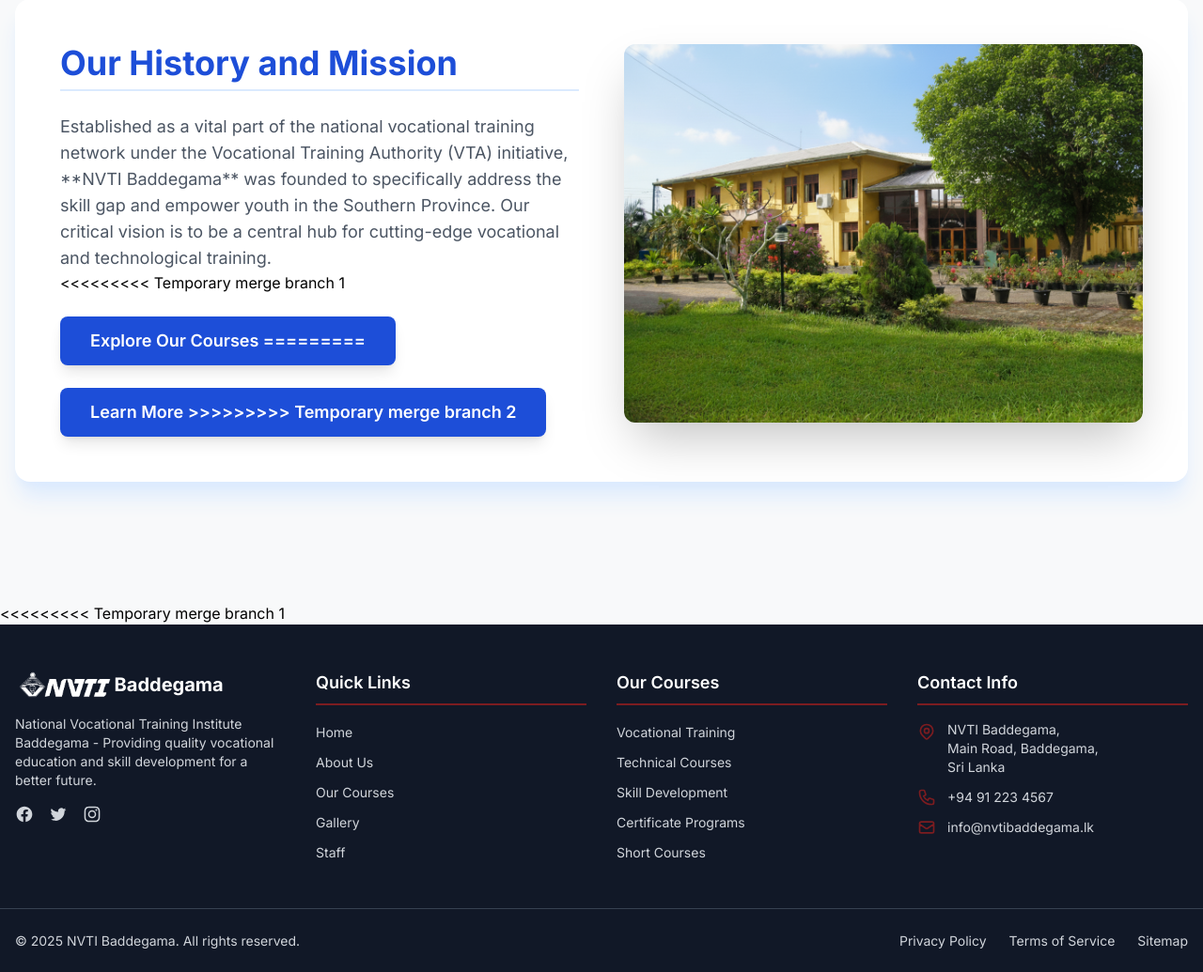
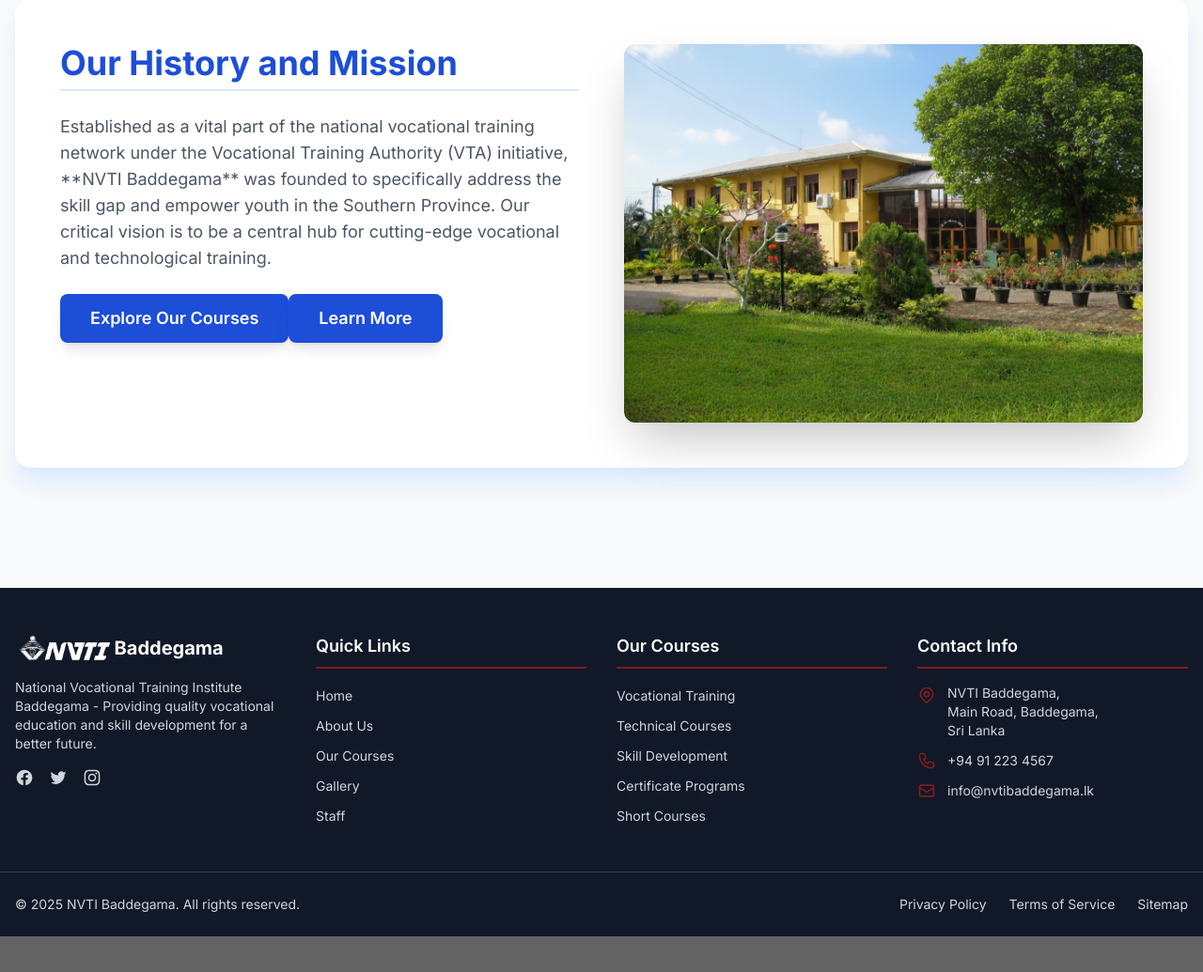
Before and after one commit to NVTI-Baddegama/NVTI-Baddegama-Main, a PHP site: page /pages/index.php in a window 1280 px wide. Shown: the part 1073-2108 px from the top of the page at 94% size. After the commit the page ends 2070 px from the top, so only its background shows below. Run offline with PHP 8.4, Linux system fonts and the light colour scheme; some libraries are stand-ins or nearby versions.

Commit message:
========

```diff
--- a/pages/index.php
+++ b/pages/index.php
@@ -87,15 +87,14 @@
                 </p>
 
                 <!-- Call to Action Button (Responsive) -->
-<<<<<<<<< Temporary merge branch 1
                 <a href="#"
                     class="inline-block px-8 py-3 mt-4 text-lg font-semibold text-white bg-primary-blue rounded-lg shadow-lg hover:bg-blue-800 transition duration-300 ease-in-out transform hover:scale-[1.02] active:scale-[0.98] focus:outline-none focus:ring-4 focus:ring-blue-300">
                     Explore Our Courses
-=========
+
                 <a href="about.php"
                     class="inline-block px-8 py-3 mt-4 text-lg font-semibold text-white bg-primary-blue rounded-lg shadow-lg hover:bg-blue-800 transition duration-300 ease-in-out transform hover:scale-[1.02] active:scale-[0.98] focus:outline-none focus:ring-4 focus:ring-blue-300">
                     Learn More
->>>>>>>>> Temporary merge branch 2
+
                 </a>
             </div>
 
@@ -112,8 +111,5 @@
     </main>
 
 
-<<<<<<<<< Temporary merge branch 1
+
 <?php include_once('../include/footer.php'); ?>
-=========
-<?php include_once('../include/footer.php'); ?>
->>>>>>>>> Temporary merge branch 2
```
